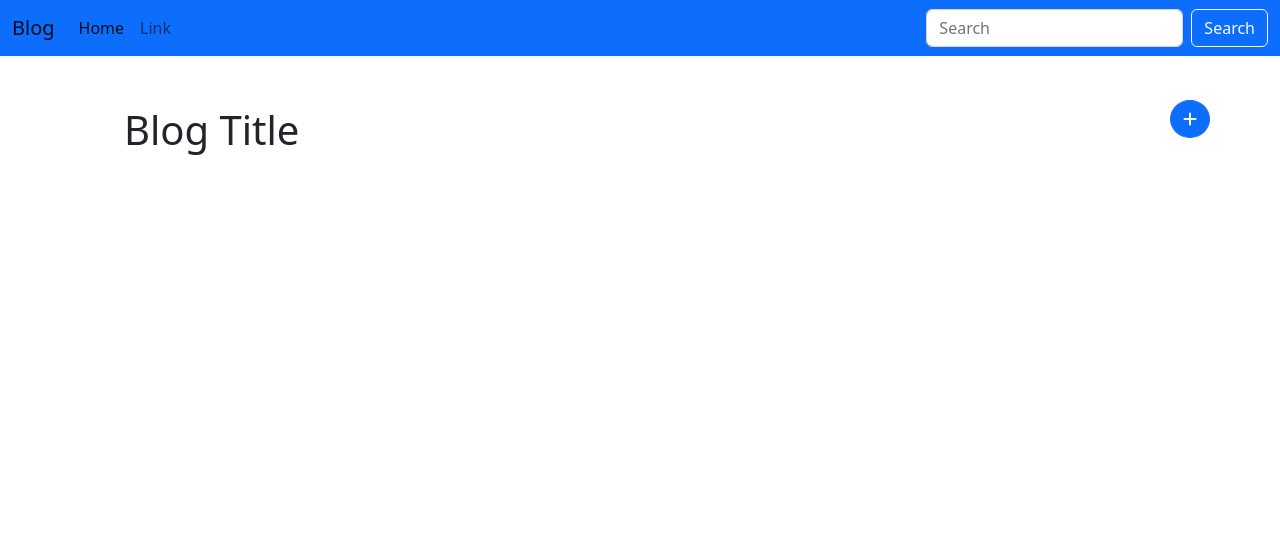
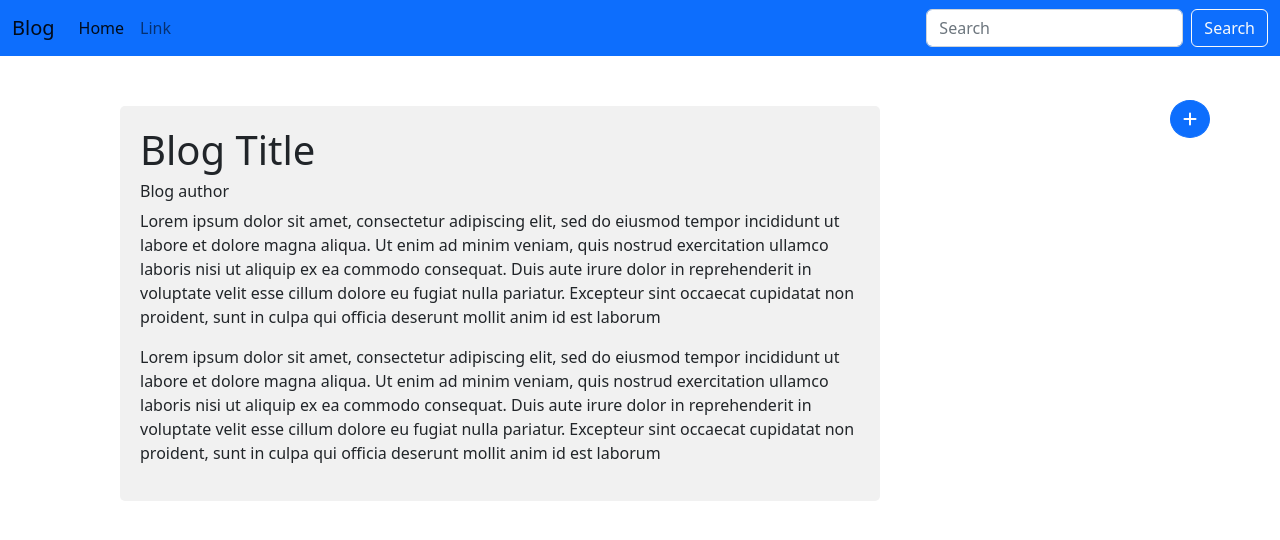
Before and after one commit to yaakoubichaima/blog-app-frontend, an Angular app: page /blogdetails in a window 1280 px wide. Shown: the top 540 px of the page. Built offline with nearby package versions, Linux system fonts and the light colour scheme.

Commit message:
update the details component

```diff
--- a/src/app/blog-details/blog-details.component.css
+++ b/src/app/blog-details/blog-details.component.css
@@ -1,4 +1,20 @@
-.container{
-    border-radius: 50%;
-    border-color: black;
+.container {
+  border-radius: 5px;
+  border-color: black;
+  background-color: rgb(241, 241, 241);
+  padding: 20px 20px 20px 20px;
+  margin-left: 20px;
 }
+
+img {
+  /*object-fit: cover;*/
+  width: 200px;
+}
+
+.image-container {
+  display: flex;
+  flex-direction: column;
+  position: fixed;
+  top: 0;
+  right: 0;
+}
--- a/src/app/blog-details/blog-details.component.html
+++ b/src/app/blog-details/blog-details.component.html
@@ -1,7 +1,24 @@
-<div class="container">
 <div class="row">
-    <div class="col-md-12">
-        <h1> Blog Title</h1>
-    </div>
+  <div class="col col-md-8 container">
+    <h1>Blog Title</h1>
+    <h6>Blog author</h6>
+    <p>
+      Lorem ipsum dolor sit amet, consectetur adipiscing elit, sed do eiusmod
+      tempor incididunt ut labore et dolore magna aliqua. Ut enim ad minim
+      veniam, quis nostrud exercitation ullamco laboris nisi ut aliquip ex ea
+      commodo consequat. Duis aute irure dolor in reprehenderit in voluptate
+      velit esse cillum dolore eu fugiat nulla pariatur. Excepteur sint occaecat
+      cupidatat non proident, sunt in culpa qui officia deserunt mollit anim id
+      est laborum
+    </p>
+    <p>
+      Lorem ipsum dolor sit amet, consectetur adipiscing elit, sed do eiusmod
+      tempor incididunt ut labore et dolore magna aliqua. Ut enim ad minim
+      veniam, quis nostrud exercitation ullamco laboris nisi ut aliquip ex ea
+      commodo consequat. Duis aute irure dolor in reprehenderit in voluptate
+      velit esse cillum dolore eu fugiat nulla pariatur. Excepteur sint occaecat
+      cupidatat non proident, sunt in culpa qui officia deserunt mollit anim id
+      est laborum
+    </p>
+  </div>
 </div>
-</div>
--- a/src/app/blog-details/blog-details.component.ts
+++ b/src/app/blog-details/blog-details.component.ts
@@ -6,5 +6,6 @@ import { Component } from '@angular/core';
   styleUrls: ['./blog-details.component.css']
 })
 export class BlogDetailsComponent {
+  urls=["https://images.unsplash.com/photo-1546069901-ba9599a7e63c?ixlib=rb-4.0.3&ixid=MnwxMjA3fDB8MHxzZWFyY2h8MTJ8fGhlYWx0aHklMjBmb29kfGVufDB8fDB8fA%3D%3D&w=1000&q=80","https://images.unsplash.com/photo-1546069901-ba9599a7e63c?ixlib=rb-4.0.3&ixid=MnwxMjA3fDB8MHxzZWFyY2h8MTJ8fGhlYWx0aHklMjBmb29kfGVufDB8fDB8fA%3D%3D&w=1000&q=80","https://images.unsplash.com/photo-1546069901-ba9599a7e63c?ixlib=rb-4.0.3&ixid=MnwxMjA3fDB8MHxzZWFyY2h8MTJ8fGhlYWx0aHklMjBmb29kfGVufDB8fDB8fA%3D%3D&w=1000&q=80"]
 
 }
--- a/src/app/blog-details/blog-details.module.ts
+++ b/src/app/blog-details/blog-details.module.ts
@@ -12,4 +12,6 @@ import { BlogDetailsComponent } from './blog-details.component';
     CommonModule
   ]
 })
-export class BlogDetailsModule { }
+export class BlogDetailsModule {
+
+}
```
